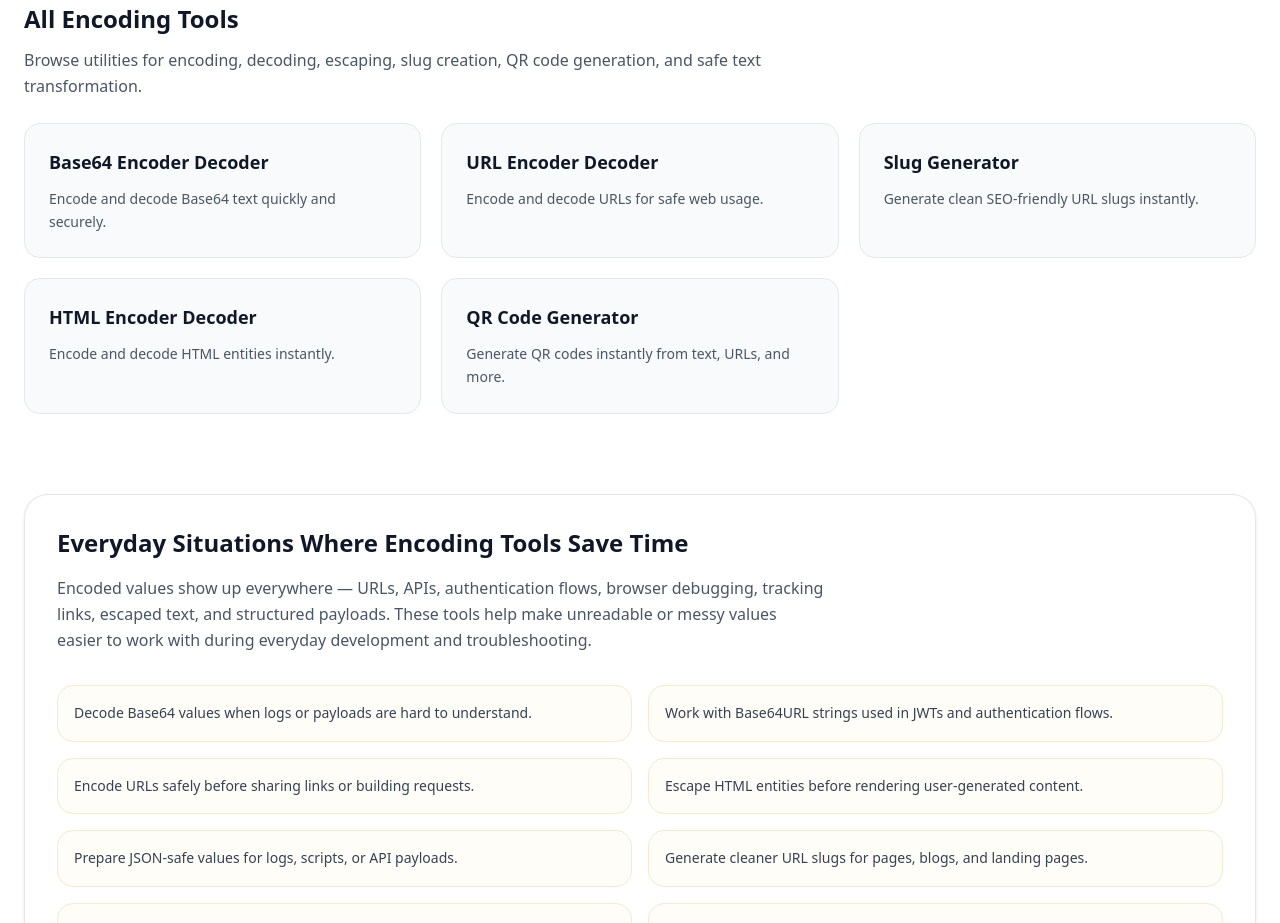
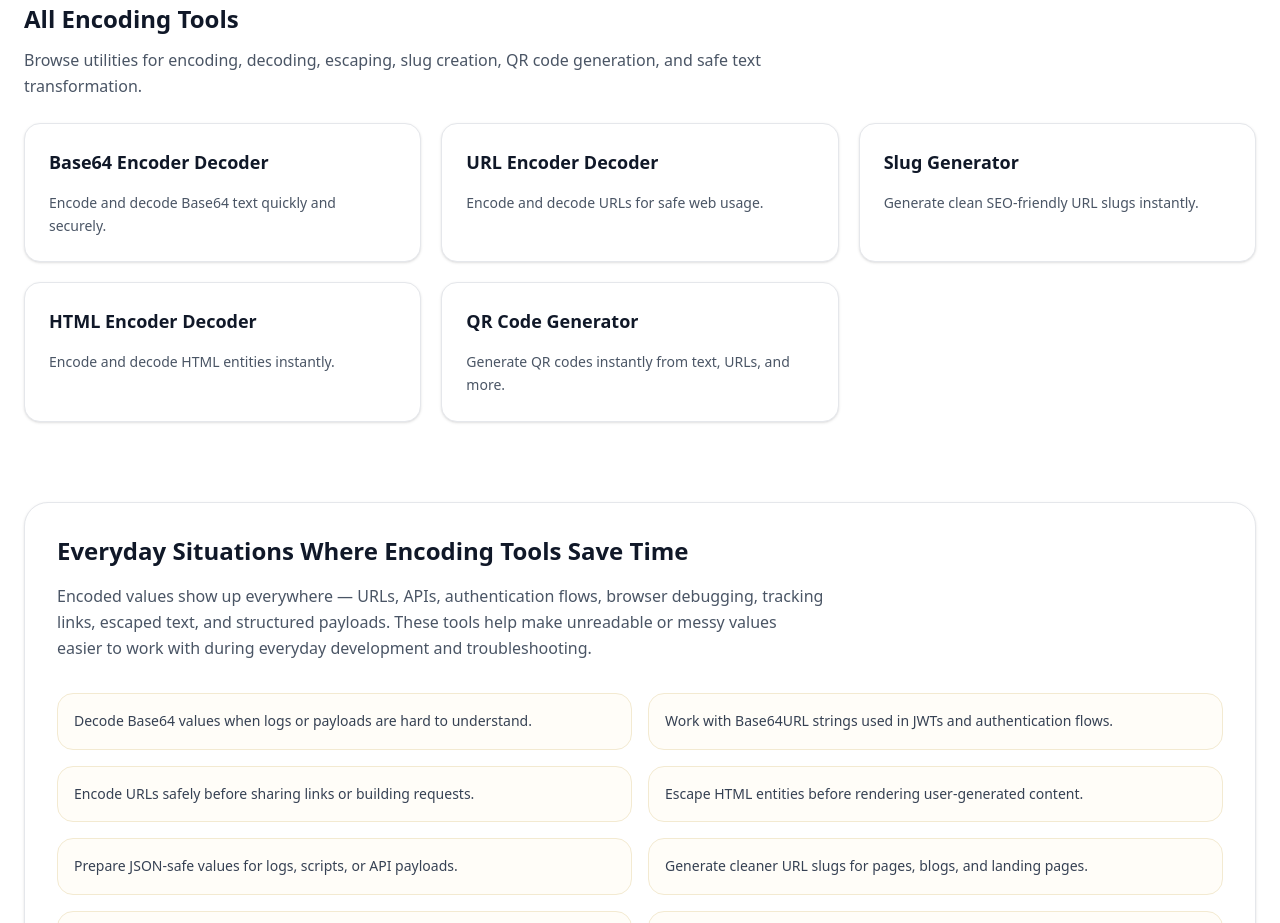
Before and after one commit to vaarunsonawwane-ops/yoryantra-new, a Next.js app: page /categories/encoding-tools in a window 1280 px wide. Shown: the part 1260-2183 px from the top of the page. Built offline with nearby package versions, Linux system fonts and the light colour scheme.

Commit message:
Encoding page ui fixed

```diff
--- a/app/categories/encoding-tools/page.tsx
+++ b/app/categories/encoding-tools/page.tsx
@@ -173,13 +173,13 @@ export default function Page() {
               <Link
                 key={tool.href}
                 href={tool.href}
-                className="rounded-2xl border border-gray-200 bg-gray-50 p-6 transition hover:border-[var(--green)] hover:bg-white"
+                className="group rounded-2xl border border-gray-200 bg-white p-6 shadow-sm transition duration-200 hover:-translate-y-1 hover:shadow-md"
               >
-                <h3 className="text-lg font-semibold text-gray-900 group-hover:text-[var(--light-gold)]">
+                <h3 className="text-lg font-semibold text-gray-900 transition-colors duration-200 group-hover:text-[var(--light-gold)]">
                   {tool.title}
                 </h3>
 
-                <p className="mt-3 text-sm leading-relaxed text-gray-600">
+                <p className="mt-4 text-sm leading-relaxed text-gray-600">
                   {tool.description}
                 </p>
               </Link>
```
